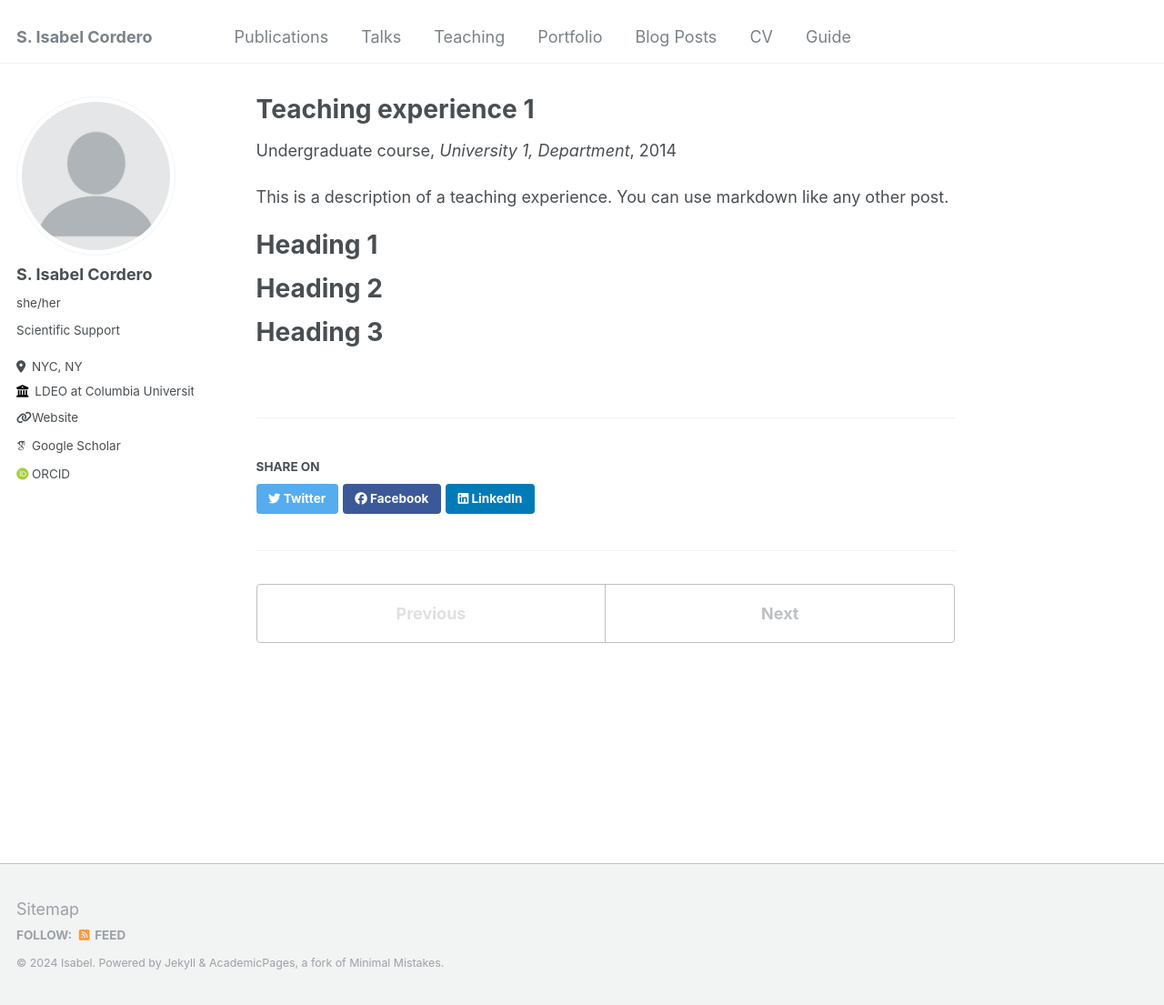
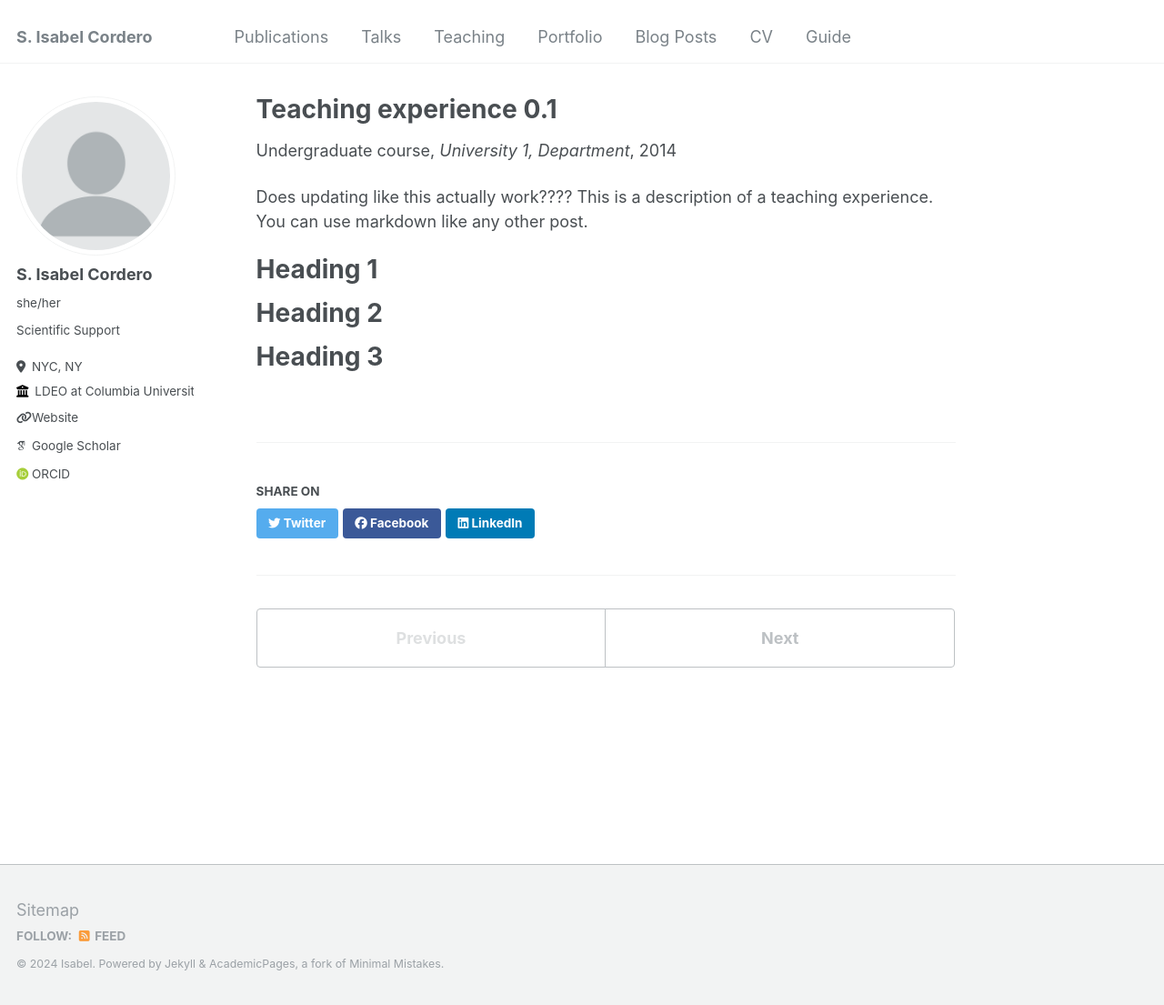
Before and after one commit to sicordero/sicordero.github.io, a Jekyll site: the page built from _teaching/2014-spring-teaching-1.md, in a window 1280 px wide and 1105 px high. Shown: the whole window at 91% size. Built offline with Jekyll 4.4.1, drawn with Linux system fonts in a browser that asks for light colours; some web fonts are replaced.

Commit message:
testing changes
modified teaching 1 md file

```diff
--- a/_teaching/2014-spring-teaching-1.md
+++ b/_teaching/2014-spring-teaching-1.md
@@ -1,14 +1,14 @@
 ---
-title: "Teaching experience 1"
+title: "Teaching experience 0.1"
 collection: teaching
 type: "Undergraduate course"
 permalink: /teaching/2014-spring-teaching-1
 venue: "University 1, Department"
 date: 2014-01-01
-location: "City, Country"
+location: "California, USA"
 ---
 
-This is a description of a teaching experience. You can use markdown like any other post.
+Does updating like this actually work???? This is a description of a teaching experience. You can use markdown like any other post.
 
 Heading 1
 ======
```
Also changed, not shown: 1 other file.
